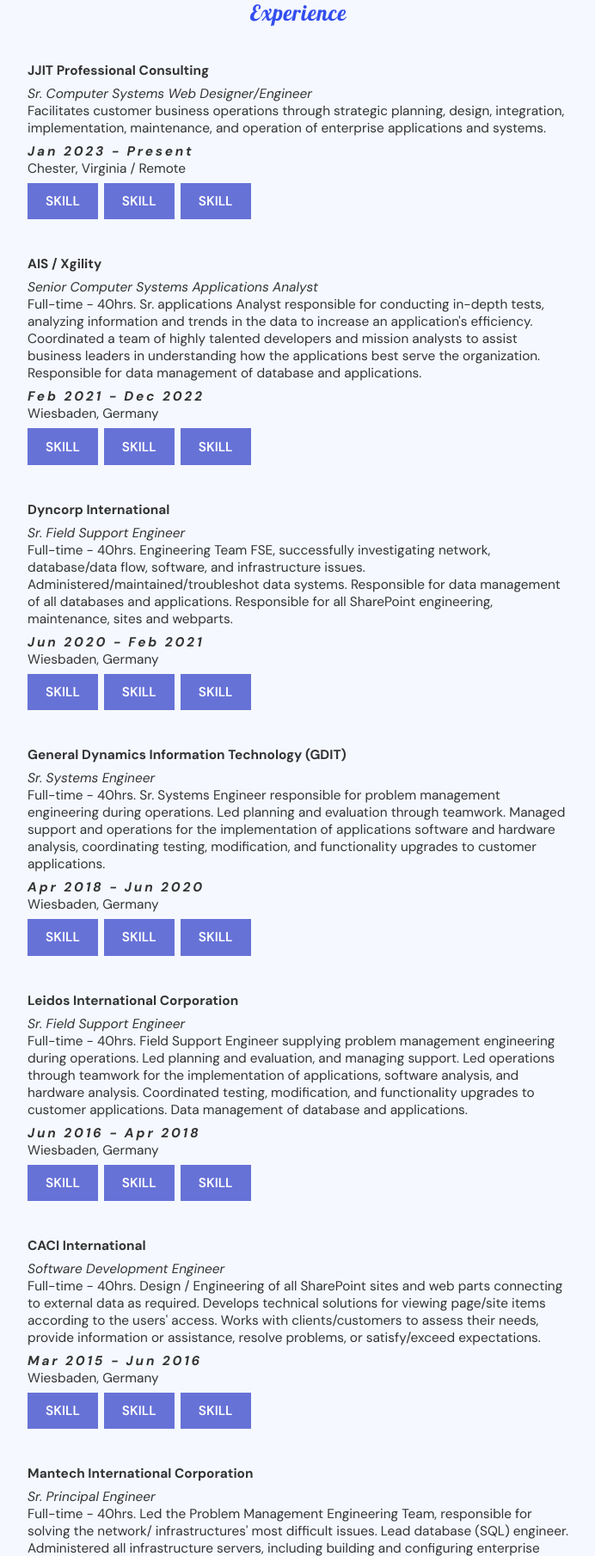
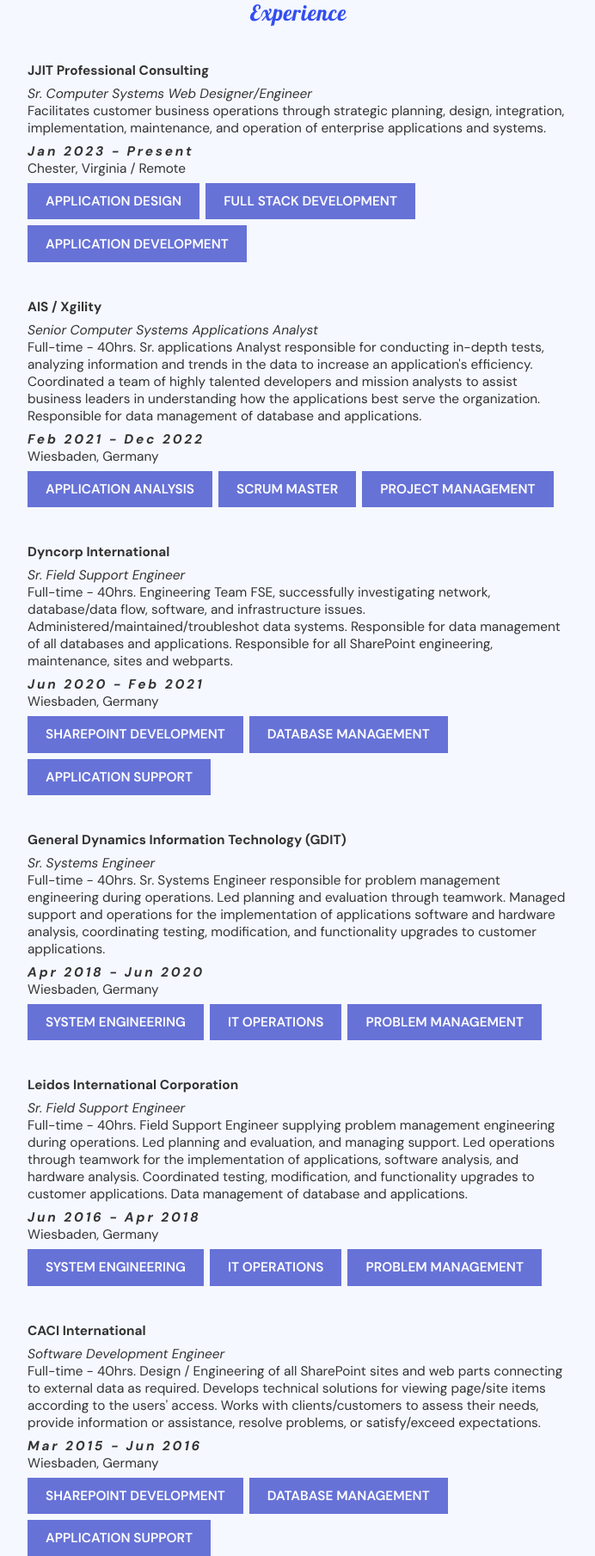
Before and after one commit to jammy-sdgku/portfolioch59, a Django app: page /experience/ in a window 1280 px wide. Shown: the part 159-1969 px from the top of the page at 86% size, without its empty margins (293-985 px from the left). Run offline with Django 5.2, Linux system fonts and the light colour scheme.

Commit message:
117 Assignment 1

```diff
--- a/templates/portfolio/aboutme.html
+++ b/templates/portfolio/aboutme.html
@@ -19,7 +19,7 @@
         </div>
 
         <p>
-                Hello! I'm James Jones, a Computer Systems Engineer based in the US and Europe. I have a passion for technology and innovation. I am a dynamic Computer Systems Engineer with over 20 years of experience in supporting business operations, including the planning, design, and implementation of enterprise applications. Dedicated to drive impactful solutions that meet organizational objectives, making a significant contribution to any team.
+            Hello! I'm James Jones, a Computer Systems Engineer based in the US and Europe. I have a passion for technology and innovation. I am a dynamic Computer Systems Engineer with over 20 years of experience in supporting business operations, including the planning, design, and implementation of enterprise applications. I am dedicated to driving impactful solutions that meet organizational objectives, making a significant contribution to any team.
         </p>
         <p>LinkedIn Profile: <a href="https://www.linkedin.com/in/james-c-jones-59a9a41/">Click here</a></p>
 
@@ -42,5 +42,4 @@
         <label class="text-label">Application Development/Analysis</label>
     </div>
 </section>
-</section>
 {% endblock content %}
--- a/templates/portfolio/experience.html
+++ b/templates/portfolio/experience.html
@@ -18,9 +18,9 @@
             <p>Chester, Virginia / Remote</p>
 
             <div class="skills-container center">
-                    <label class="text-label">Skill</label>
-                    <label class="text-label">Skill</label>
-                    <label class="text-label">Skill</label>
+                <label class="text-label">Application Design</label>
+                <label class="text-label">Full Stack Development</label>
+                <label class="text-label">Application Development</label>
             </div>
         </div>
 
@@ -34,9 +34,9 @@
 
 
             <div class="skills-container center">
-                    <label class="text-label">Skill</label>
-                    <label class="text-label">Skill</label>
-                    <label class="text-label">Skill</label>
+                <label class="text-label">Application Analysis</label>
+                <label class="text-label">Scrum Master</label>
+                <label class="text-label">Project Management</label>
             </div>
         </div>
 
@@ -49,9 +49,9 @@
             <p>Wiesbaden, Germany</p>
 
             <div class="skills-container center">
-                    <label class="text-label">Skill</label>
-                    <label class="text-label">Skill</label>
-                    <label class="text-label">Skill</label>
+                <label class="text-label">SharePoint Development</label>
+                <label class="text-label">Database Management</label>
+                <label class="text-label">Application Support</label>
             </div>
         </div>
 
@@ -64,9 +64,9 @@
             <p>Wiesbaden, Germany</p>
 
             <div class="skills-container center">
-                    <label class="text-label">Skill</label>
-                    <label class="text-label">Skill</label>
-                    <label class="text-label">Skill</label>
+                <label class="text-label">System Engineering</label>
+                <label class="text-label">IT Operations</label>
+                <label class="text-label">Problem Management</label>
             </div>
         </div>
 
@@ -79,9 +79,9 @@
             <p>Wiesbaden, Germany</p>
 
             <div class="skills-container center">
-                    <label class="text-label">Skill</label>
-                    <label class="text-label">Skill</label>
-                    <label class="text-label">Skill</label>
+                <label class="text-label">System Engineering</label>
+                <label class="text-label">IT Operations</label>
+                <label class="text-label">Problem Management</label>
             </div>
         </div>
 
@@ -94,9 +94,9 @@
             <p>Wiesbaden, Germany</p>
 
             <div class="skills-container center">
-                    <label class="text-label">Skill</label>
-                    <label class="text-label">Skill</label>
-                    <label class="text-label">Skill</label>
+                <label class="text-label">SharePoint Development</label>
+                <label class="text-label">Database Management</label>
+                <label class="text-label">Application Support</label>
             </div>
         </div>
 
@@ -108,9 +108,10 @@
             <p>Washington, DC - Wiesbaden, Germany</p>
 
             <div class="skills-container center">
-                    <label class="text-label">Skill</label>
-                    <label class="text-label">Skill</label>
-                    <label class="text-label">Skill</label>
+                <label class="text-label">System Engineering</label>
+                <label class="text-label">IT Operations</label>
+                <label class="text-label">Problem Management</label>
+                <label class="text-label">Database Management</label>
             </div>
         </div>
     </div>
@@ -185,7 +186,6 @@
                 <label class="text-label">Art Design</label>
                 <label class="text-label">Computer Systems Design</label>
             </div>
-
         </div>
 
     </div>
@@ -293,7 +293,6 @@
             </div>
         </div>
 
-
         <div class="experience-card">
             <p>Learning Tree International</p>
             <p>Sharepoint Certified Professional</p>
```
Lines whose indentation alone changed are shown as unchanged.
